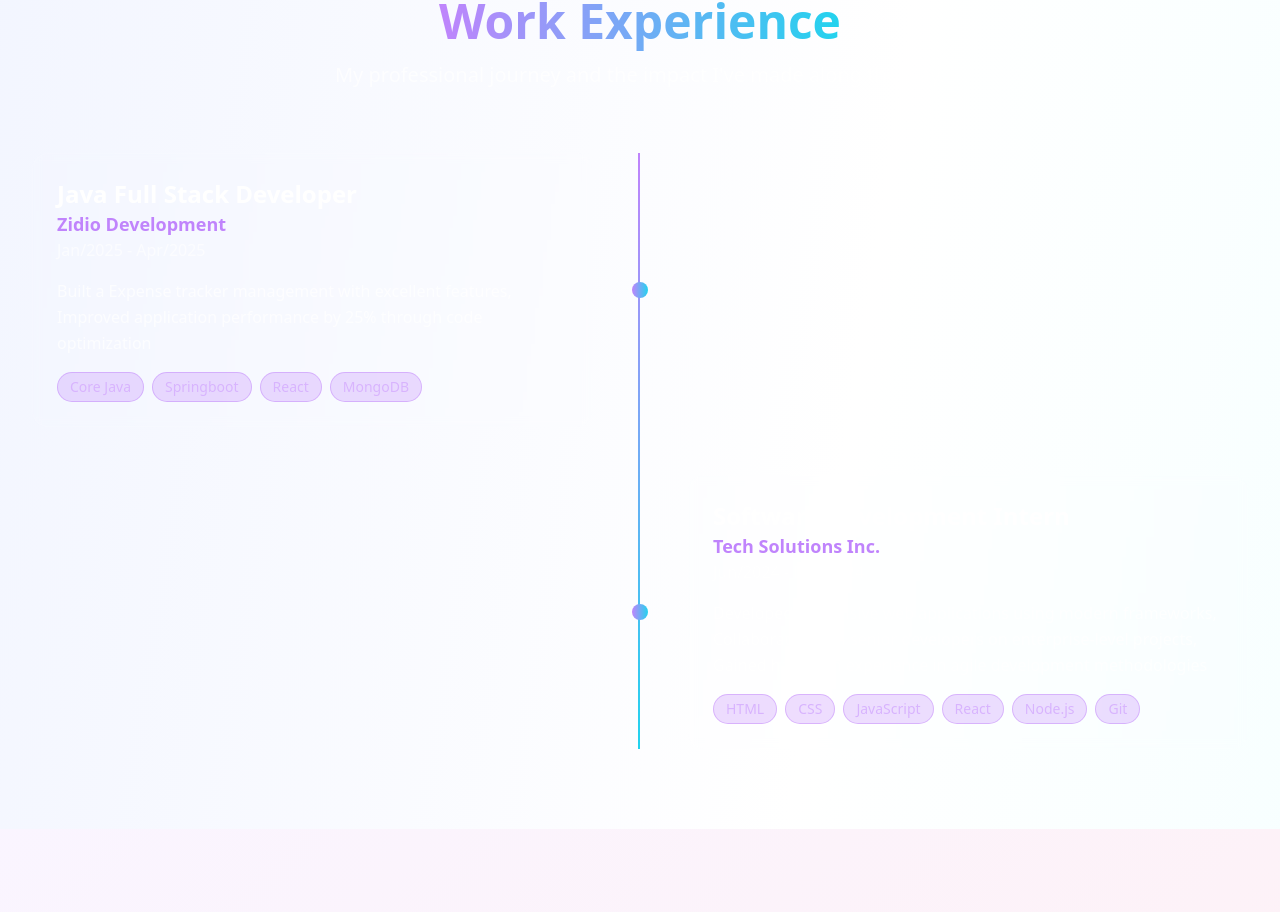
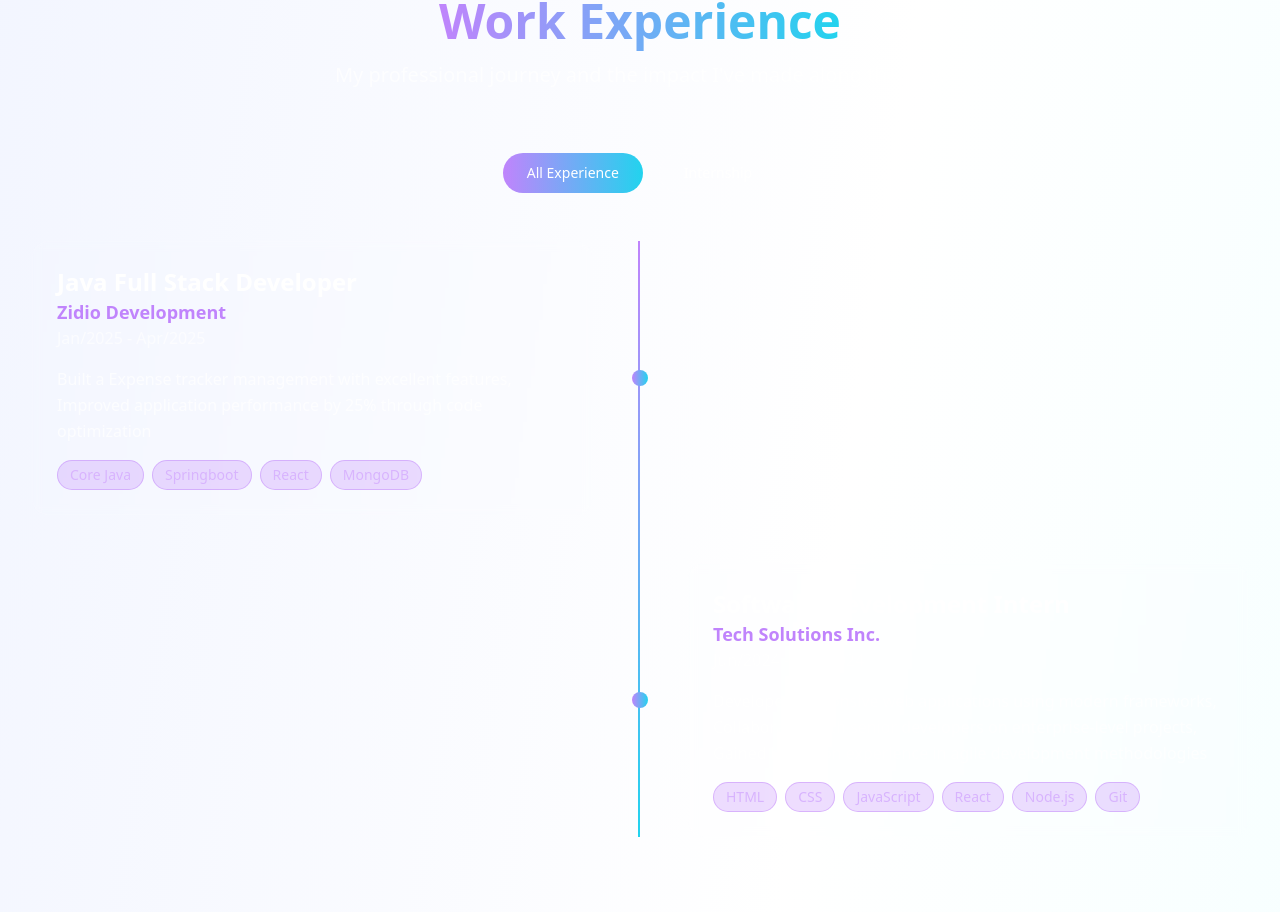
Before and after one commit to Kishore-R45/Kishore_Portfolio, a React (Vite) app: page / in a window 1280 px wide. Shown: the part 2365-3277 px from the top of the page. Built offline with nearby package versions, Linux system fonts and the light colour scheme.

Commit message:
Add internship button
Add an "Internship" button within the Experience component.

```diff
--- a/src/components/Experience.tsx
+++ b/src/components/Experience.tsx
@@ -1,22 +1,31 @@
-import React from 'react';
+import React, { useState } from 'react';
+import { Button } from './ui/button';
 
 const Experience: React.FC = () => {
+  const [filter, setFilter] = useState<'all' | 'internship'>('all');
+
   const experiences = [
     {
       role: "Java Full Stack Developer",
       company: "Zidio Development",
       duration: "Jan/2025 - Apr/2025",
       description: "Built a Expense tracker management with excellent features, Improved application performance by 25% through code optimization",
-      technologies: ["Core Java", "Springboot", "React", "MongoDB"]
+      technologies: ["Core Java", "Springboot", "React", "MongoDB"],
+      type: "full-time"
     },
     {
       role: "Software Development Intern",
       company: "Tech Solutions Inc.",
       duration: "Jun/2024 - Dec/2024",
       description: "Developed responsive web applications using modern frameworks, Collaborated with senior developers on enterprise-level projects, Gained hands-on experience in agile development methodologies",
-      technologies: ["HTML", "CSS", "JavaScript", "React", "Node.js", "Git"]
+      technologies: ["HTML", "CSS", "JavaScript", "React", "Node.js", "Git"],
+      type: "internship"
     }
   ];
+
+  const filteredExperiences = filter === 'all'
+    ? experiences
+    : experiences.filter(exp => exp.type === 'internship');
 
   return (
     <section id="experience" className="py-20 relative">
@@ -32,12 +41,40 @@ const Experience: React.FC = () => {
           </p>
         </div>
 
+        {/* Filter Buttons */}
+        <div className="flex justify-center mb-12" data-aos="fade-up">
+          <div className="flex gap-4">
+            <Button
+              onClick={() => setFilter('all')}
+              variant={filter === 'all' ? 'default' : 'outline'}
+              className={`px-6 py-2 rounded-full transition-all duration-300 ${
+                filter === 'all'
+                  ? 'bg-gradient-to-r from-purple-400 to-cyan-400 text-white'
+                  : 'bg-white/10 text-white border-white/20 hover:bg-white/20'
+              }`}
+            >
+              All Experience
+            </Button>
+            <Button
+              onClick={() => setFilter('internship')}
+              variant={filter === 'internship' ? 'default' : 'outline'}
+              className={`px-6 py-2 rounded-full transition-all duration-300 ${
+                filter === 'internship'
+                  ? 'bg-gradient-to-r from-purple-400 to-cyan-400 text-white'
+                  : 'bg-white/10 text-white border-white/20 hover:bg-white/20'
+              }`}
+            >
+              Internship
+            </Button>
+          </div>
+        </div>
+
         <div className="relative">
           {/* Timeline Line */}
           <div className="absolute left-4 md:left-1/2 top-0 bottom-0 w-0.5 bg-gradient-to-b from-purple-400 to-cyan-400 transform md:-translate-x-0.5" />
 
           <div className="space-y-12">
-            {experiences.map((exp, index) => (
+            {filteredExperiences.map((exp, index) => (
               <div
                 key={index}
                 data-aos={index % 2 === 0 ? "fade-right" : "fade-left"}
```
